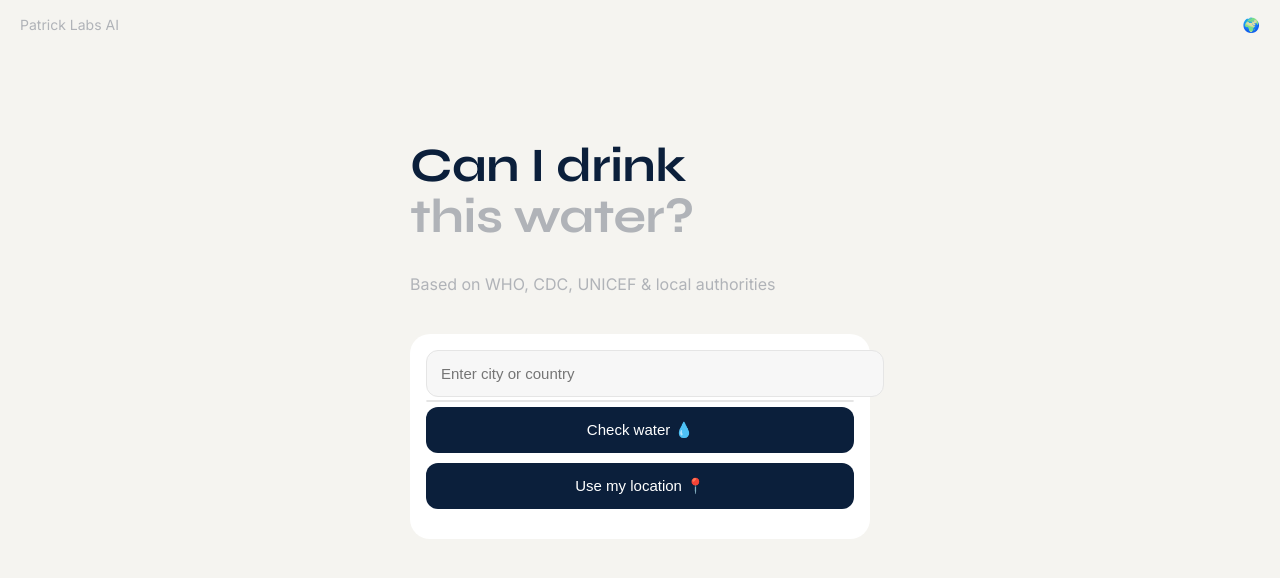
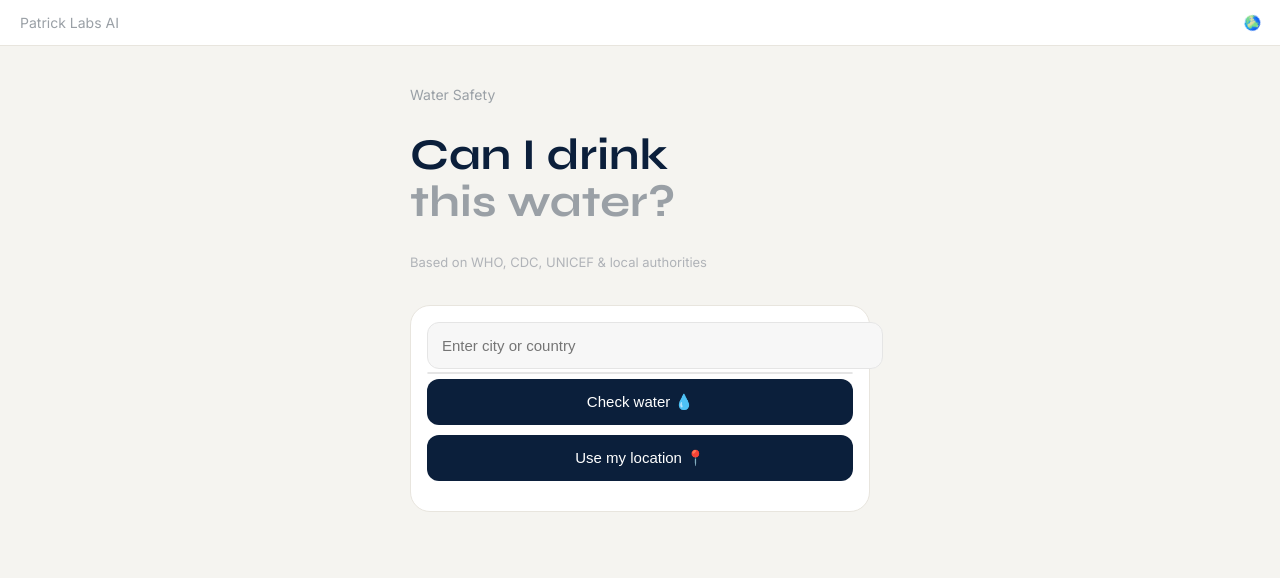
Before and after one commit to PatrickLabsAI/ai, a plain HTML site: page index.html in a window 1280 px wide. Drawn offline with Linux system fonts and the light colour scheme.

Commit message:
index.html

```diff
--- a/index.html
+++ b/index.html
@@ -6,7 +6,7 @@
 
 <title>DrinkSafe</title>
 
-<link href="https://fonts.googleapis.com/css2?family=Syne:wght@700&family=Inter:wght@300;400;500&display=swap" rel="stylesheet">
+<link href="https://fonts.googleapis.com/css2?family=Syne:wght@600;700&family=Inter:wght@300;400;500&display=swap" rel="stylesheet">
 
 <style>
 body {
@@ -15,46 +15,70 @@ body {
   font-family:'Inter', sans-serif;
 }
 
+/* ✅ 상단바 (화이트 + 회전 지구본) */
 .topbar{
   display:flex;
   justify-content:space-between;
-  padding:16px 20px;
-  color:#b0b3b8;
+  align-items:center;
+  padding:14px 20px;
+  background:white;
+  border-bottom:1px solid #e8e5de;
   font-size:14px;
+  color:#9aa0a6;
 }
 
+.globe{
+  animation:spin 6s linear infinite;
+}
+
+@keyframes spin{
+  from{transform:rotate(0deg);}
+  to{transform:rotate(360deg);}
+}
+
+/* 컨테이너 */
 .container{
   max-width:460px;
   margin:auto;
-  padding:60px 20px 40px;
+  padding:40px 20px;
 }
 
+/* Water Safety */
+.label{
+  color:#9aa0a6;
+  font-size:14px;
+  margin-bottom:10px;
+}
+
+/* 제목 */
 h1{
   font-family:'Syne';
-  font-size:48px;
+  font-size:44px;
   line-height:1.05;
   color:#0B1F3B;
-  letter-spacing:-0.5px;
 }
 
 h1 span{
-  color:#b0b3b8;
-  font-weight:700;
+  color:#9aa0a6;
 }
 
+/* 서브텍스트 (작게 수정) */
 .subtitle{
-  margin-top:18px;
+  margin-top:14px;
   color:#b0b3b8;
-  font-size:16px;
+  font-size:13px;
 }
 
+/* 카드 */
 .card{
-  margin-top:40px;
+  margin-top:35px;
   background:white;
   border-radius:20px;
   padding:16px;
+  border:1px solid #e8e5de;
 }
 
+/* 입력 */
 .input-wrap{
   position:relative;
 }
@@ -66,18 +90,17 @@ input{
   border:1px solid #e5e5e5;
   background:#f7f7f7;
   font-size:15px;
-  outline:none;
 }
 
-/* 자동완성 박스 */
+/* 자동완성 */
 #suggestions{
   position:absolute;
   top:50px;
   left:0;
   right:0;
   background:white;
+  border-radius:12px;
   border:1px solid #e5e5e5;
-  border-radius:12px;
   overflow:hidden;
   z-index:10;
 }
@@ -91,6 +114,7 @@ input{
   background:#f0f0f0;
 }
 
+/* 버튼 */
 button{
   width:100%;
   margin-top:10px;
@@ -112,12 +136,15 @@ button{
 
 <body>
 
+<!-- ✅ 상단 -->
 <div class="topbar">
   <div>Patrick Labs AI</div>
-  <div>🌍</div>
+  <div class="globe">🌍</div>
 </div>
 
 <div class="container">
+
+<div class="label">Water Safety</div>
 
 <h1>
   Can I drink<br>
@@ -153,6 +180,7 @@ button{
 const data = {
 "south korea":{status:"SAFE",msg:"Clean infrastructure 🇰🇷"},
 "japan":{status:"SAFE",msg:"High standards 🇯🇵"},
+"france":{status:"SAFE",msg:"Safe tap water 🇫🇷"},
 "united states":{status:"SAFE",msg:"EPA regulated 🇺🇸"},
 "thailand":{status:"WARNING",msg:"Filtered recommended 🇹🇭"},
 "india":{status:"DANGER",msg:"Not safe to drink 🇮🇳"}
@@ -164,6 +192,7 @@ const cityMap = {
 "서울":"south korea",
 "서울특별시":"south korea",
 "tokyo":"japan",
+"paris":"france",
 "bangkok":"thailand",
 "delhi":"india",
 "mumbai":"india",
@@ -175,7 +204,9 @@ const popular = [
 "Mumbai 🇮🇳",
 "Tokyo 🇯🇵",
 "New York 🇺🇸",
-"Delhi 🇮🇳"
+"Delhi 🇮🇳",
+"Seoul 🇰🇷",
+"Paris 🇫🇷"
 ];
 
 // 인기 도시 표시
@@ -271,7 +302,7 @@ document.getElementById("result").innerHTML=
 },1200);
 }
 
-// GPS 그대로 유지 (잘됨)
+// GPS (안정 버전)
 function useMyLocation(){
 
 const result = document.getElementById("result");
```
